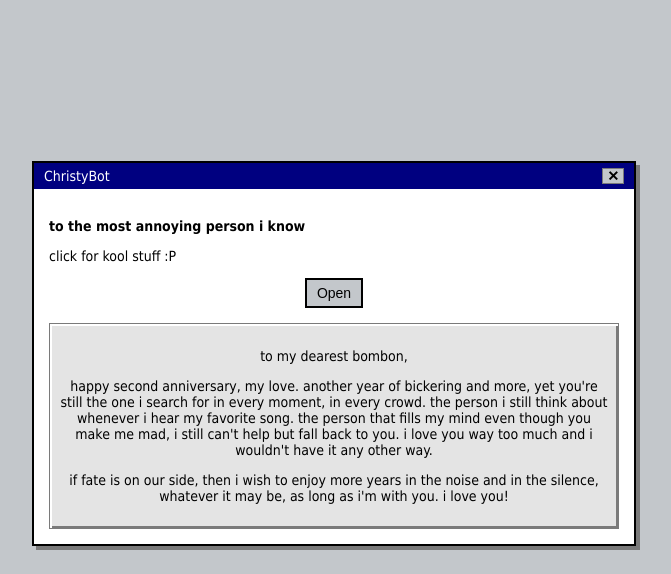
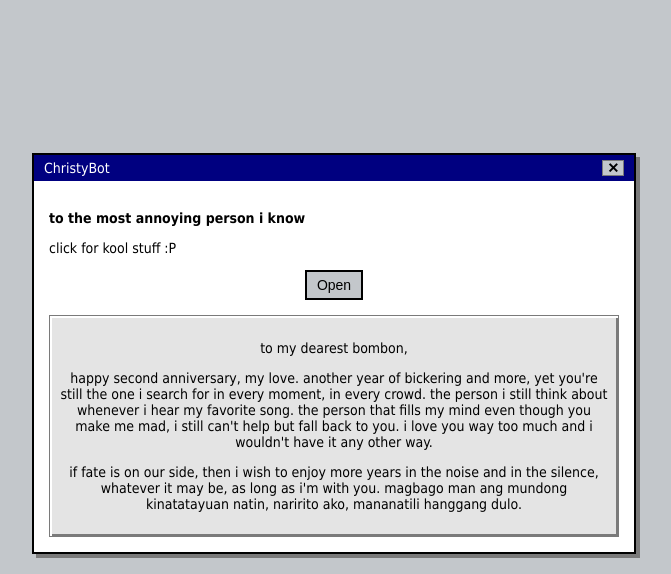
Before and after one commit to kjsrwrld/love-letter, a plain HTML site: page index.html in a window 1280 px wide. Both pictures are taken after a click on the button "Open". Shown: the top 574 px of the page, without its empty margins (306-977 px from the left). Drawn offline with Linux system fonts and the light colour scheme.

Commit message:
Update index.html

```diff
--- a/index.html
+++ b/index.html
@@ -105,7 +105,7 @@
                 <div id="letter-part" class="letter-part">
                     <p>to my dearest bombon,</p>
                     <p>happy second anniversary, my love. another year of bickering and more, yet you're still the one i search for in every moment, in every crowd. the person i still think about whenever i hear my favorite song. the person that fills my mind even though you make me mad, i still can't help but fall back to you. i love you way too much and i wouldn't have it any other way.</p>
-                    <p>if fate is on our side, then i wish to enjoy more years in the noise and in the silence, whatever it may be, as long as i'm with you. i love you!</p>
+                    <p>if fate is on our side, then i wish to enjoy more years in the noise and in the silence, whatever it may be, as long as i'm with you. magbago man ang mundong kinatatayuan natin, naririto ako, mananatili hanggang dulo.</p>
                 </div>
             </div>
         </div>
```
